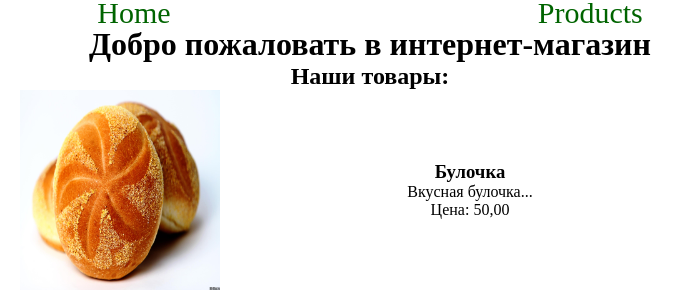
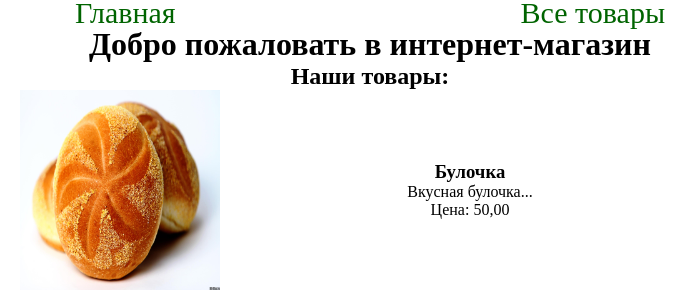
Before and after one commit to Login444/django_final_tasks, a Django app: page / in a window 1280 px wide. Shown: the top 291 px of the page, without its empty margins (270-966 px from the left). Run offline with Django 5.2, Linux system fonts and the light colour scheme; data comes from the database, SQL or seed files in the repository.

Commit message:
Внес корректировки в отображения

```diff
--- a/birukov_django_final/templates/base.html
+++ b/birukov_django_final/templates/base.html
@@ -9,8 +9,8 @@
   </head>
   <header>
     <div class="menu">
-      <a class="href" href="{% url 'home_page' %}">Home</a>
-      <a class="href" href="{% url 'all_products_page' %}">Products</a>
+      <a class="href" href="{% url 'home_page' %}">Главная</a>
+      <a class="href" href="{% url 'all_products_page' %}">Все товары</a>
     </div>
   </header>
   <body>
```
